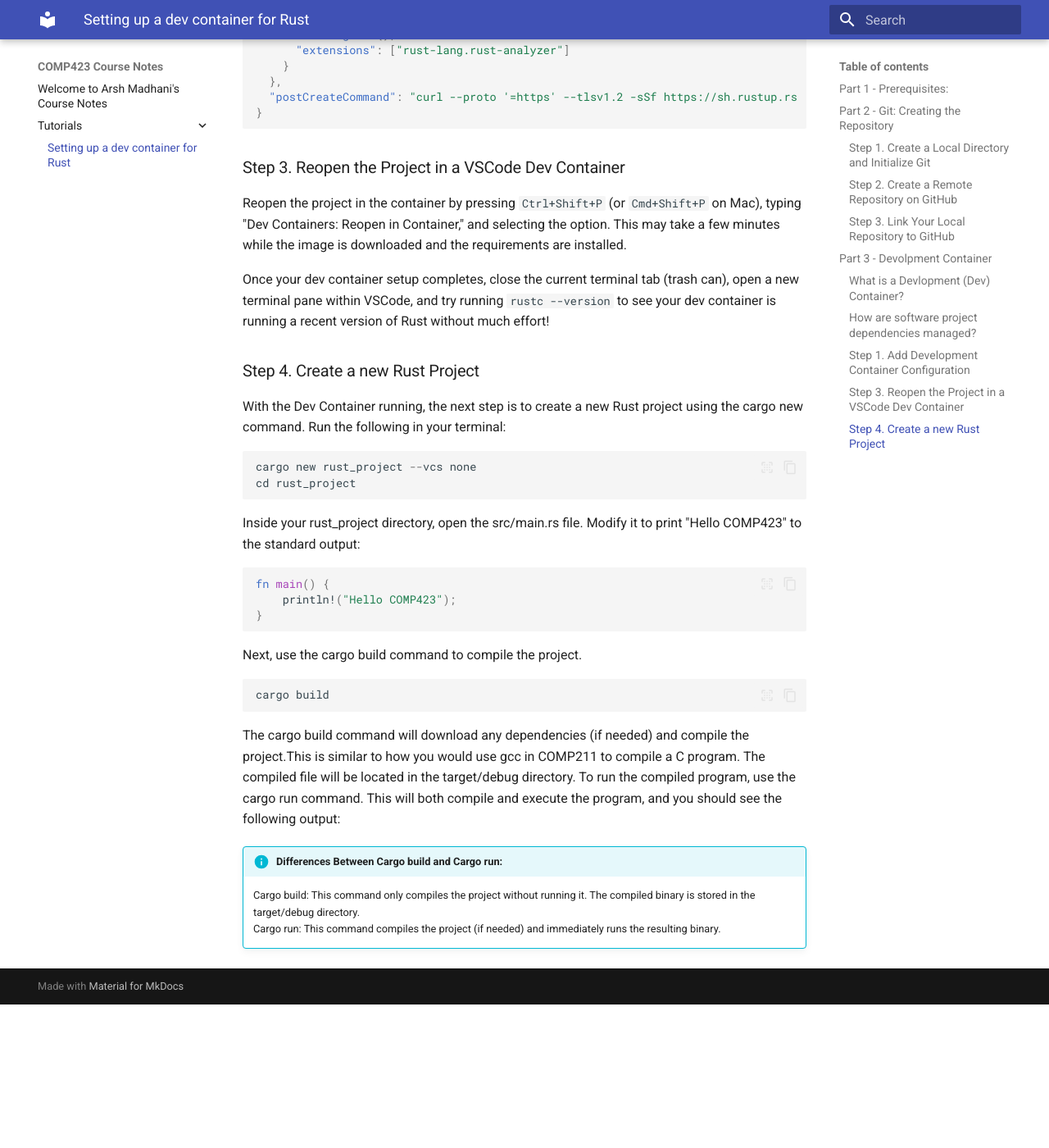
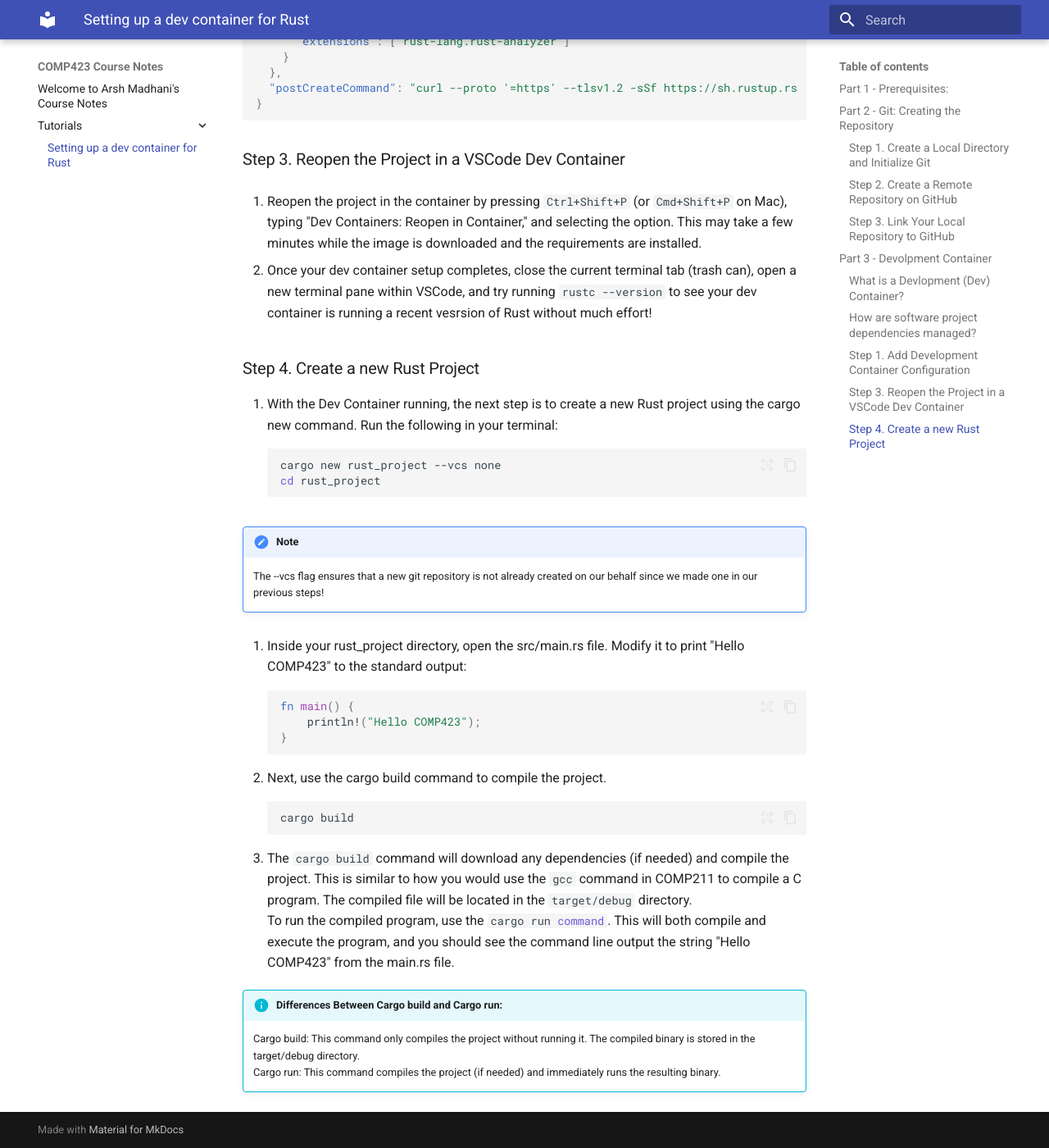
Before and after one commit to arshm06/comp423-course-notes, an MkDocs documentation site: the page built from docs/tutorials/rust-setup.md, in a window 1280 px wide and 1400 px high, scrolled down 3878 px. Shown: the whole window at 82% size. Built offline with MkDocs 1.6.1 and Material for MkDocs 9.7.7, drawn with Linux system fonts in a browser that asks for light colours; before the commit the page ends 5103 px from its top, so only the background shows below that; some of the changed text lies outside the part shown.

Commit message:
Edited rust-setup.md with minor changes

````diff
--- a/docs/tutorials/rust-setup.md
+++ b/docs/tutorials/rust-setup.md
@@ -36,7 +37,7 @@
 ```
 D. Create a README file:
 ```bash
-echo "" > README.md
+echo "# Hello Rust" > README.md
 git add README.md
 git commit -m "Initial commit with README"
 ```
@@ -118,31 +116,34 @@
 
 ### Step 3. Reopen the Project in a VSCode Dev Container
 
-Reopen the project in the container by pressing `Ctrl+Shift+P` (or `Cmd+Shift+P` on Mac), typing "Dev Containers: Reopen in Container," and selecting the option. This may take a few minutes while the image is downloaded and the requirements are installed.
+1. Reopen the project in the container by pressing `Ctrl+Shift+P` (or `Cmd+Shift+P` on Mac), typing "Dev Containers: Reopen in Container," and selecting the option. This may take a few minutes while the image is downloaded and the requirements are installed.
 
-Once your dev container setup completes, close the current terminal tab (trash can), open a new terminal pane within VSCode, and try running `rustc --version` to see your dev container is running a recent version of Rust without much effort!
+2. Once your dev container setup completes, close the current terminal tab (trash can), open a new terminal pane within VSCode, and try running ```#!bash rustc --version``` to see your dev container is running a recent vesrsion of Rust without much effort!
 
 ### Step 4. Create a new Rust Project
 
-With the Dev Container running, the next step is to create a new Rust project using the cargo new command. Run the following in your terminal:
-```rust
+1. With the Dev Container running, the next step is to create a new Rust project using the cargo new command. Run the following in your terminal:
+```bash
 cargo new rust_project --vcs none
 cd rust_project
 ```
+!!! note
+    The --vcs flag ensures that a new git repository is not already created on our behalf since we made one in our previous steps!
 
-Inside your rust_project directory, open the src/main.rs file. Modify it to print "Hello COMP423" to the standard output:
+2. Inside your rust_project directory, open the src/main.rs file. Modify it to print "Hello COMP423" to the standard output:
 ```rust
 fn main() {
     println!("Hello COMP423");
 }
+```
 
-```
-Next, use the cargo build command to compile the project.
-```rust
+3. Next, use the cargo build command to compile the project.
+```bash
 cargo build
 ```
-The cargo build command will download any dependencies (if needed) and compile the project.This is similar to how you would use gcc in COMP211 to compile a C program. The compiled file will be located in the target/debug directory.
-To run the compiled program, use the cargo run command. This will both compile and execute the program, and you should see the following output:
+4. The ```#!bash cargo build``` command will download any dependencies (if needed) and compile the project. This is similar to how you would use the ```gcc``` command in COMP211 to compile a C program. The compiled file will be located in the ```target/debug``` directory.
+<br/>
+To run the compiled program, use the ```#!bash cargo run command```. This will both compile and execute the program, and you should see the command line output the string "Hello COMP423" from the main.rs file.
 
 
 !!! info "Differences Between Cargo build and Cargo run:"
````
Also changed, not shown: other parts of docs/tutorials/rust-setup.md (+5 -7 lines).
